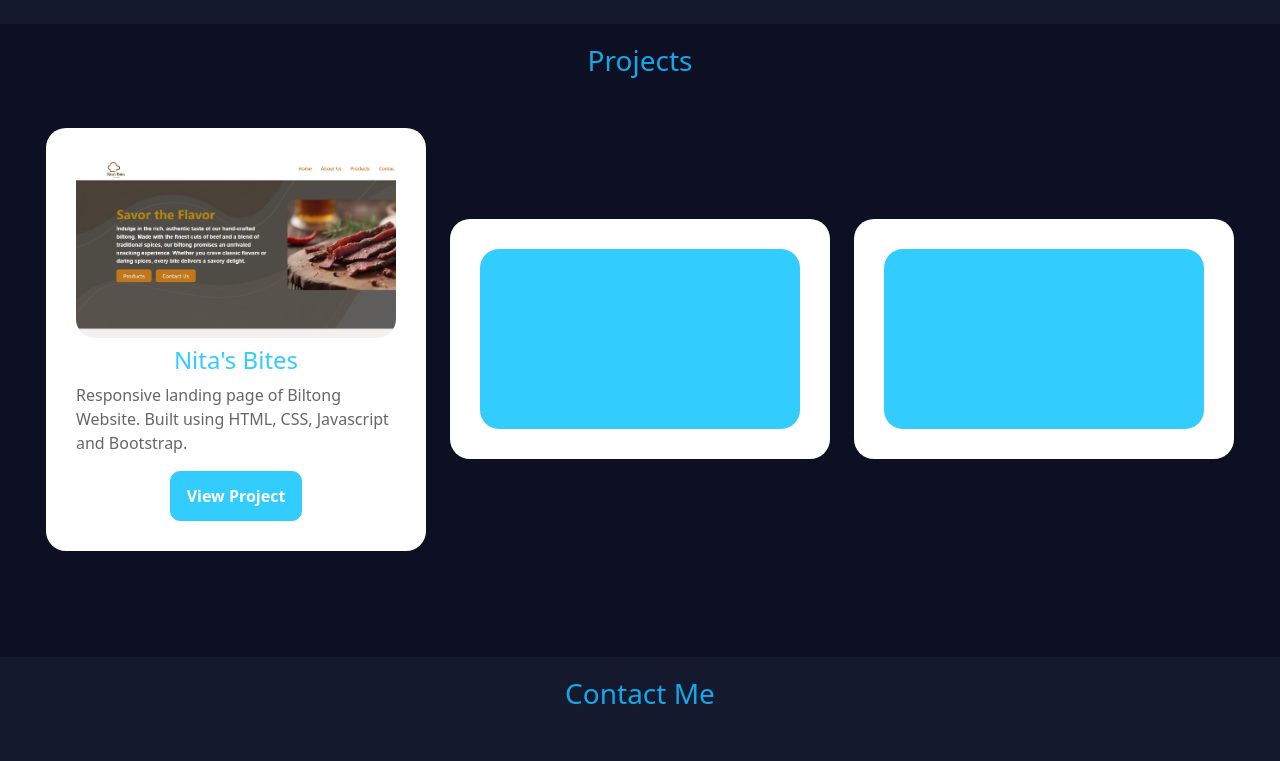
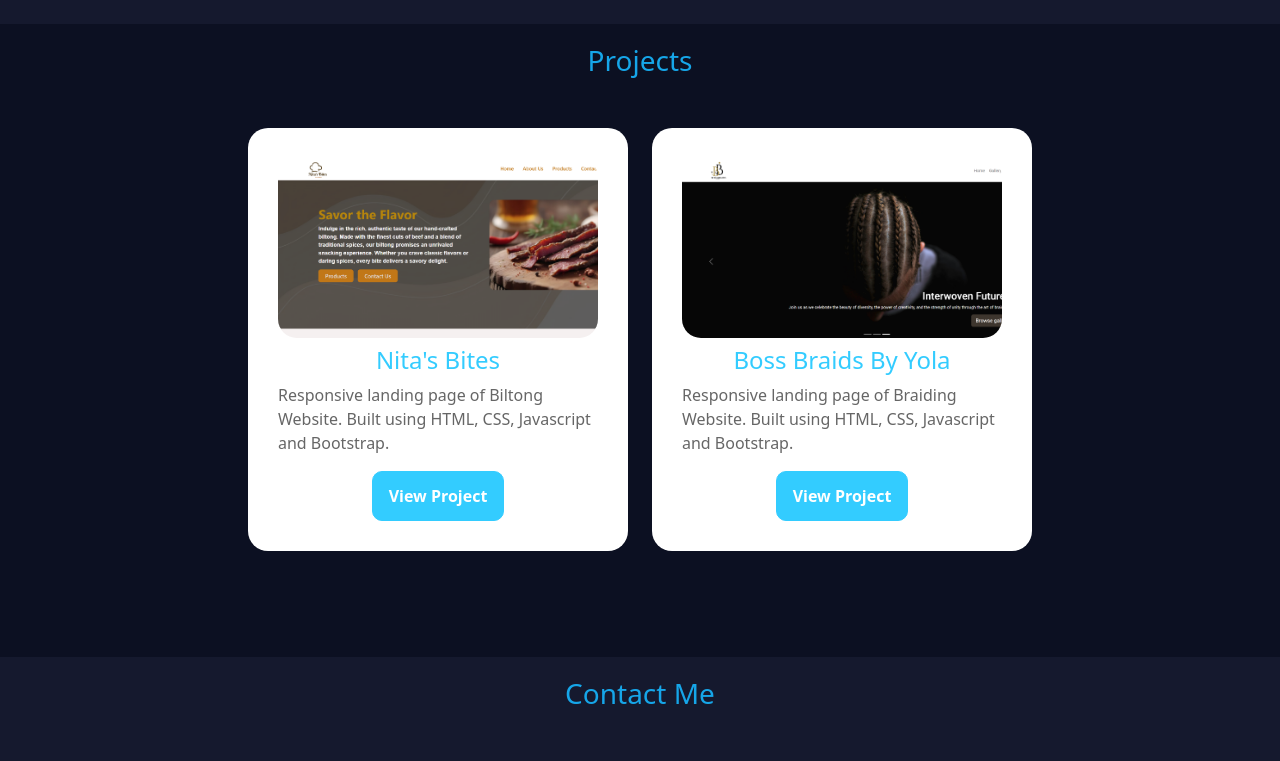
Before and after one commit to GodRAIZEL/Personal-Portfolio-Umuzi-, a plain HTML site: page src/index.html in a window 1280 px wide. Shown: the part 2860-3621 px from the top of the page. Drawn offline with nearby package versions, Linux system fonts and the light colour scheme.

Commit message:
updated portfolio

```diff
--- a/src/index.html
+++ b/src/index.html
@@ -166,24 +166,22 @@
                 class="project-btn">View Project</button></a></div>
         </div>
       </a>
-
-      <div class="project" data-aos="flip-left">
-        <div class="project-image project-2">
+      <a href="https://boss-braids-by-yola.vercel.app/" target="_blank" style="text-decoration: none;">
+        <div class="project" data-aos="flip-left">
+          <div class="project-image project-2">
+          </div>
+          <div class="project-info">
+            <h4 class="project-title">Boss Braids By Yola</h4>
+            <p class="project-description">Responsive landing page of Braiding Website. Built using HTML, CSS,
+              Javascript
+              and Bootstrap.</p>
+          </div>
+          <div class="project-button-holder"><a href="https://boss-braids-by-yola.vercel.app/" target="_blank"><button
+                class="project-btn">View Project</button></a></div>
         </div>
-        <div class="project-info"></div>
-      </div>
-
-      <div class="project" data-aos="flip-left">
-        <div class="project-image project-3">
-        </div>
-        <div class="project-info"></div>
-      </div>
-
-
-
-
-
     </div>
+    </a>
+  </div>
 
 
   </div>
--- a/src/styles.css
+++ b/src/styles.css
@@ -410,6 +410,11 @@ ul li p {
 	background-size: cover;
 }
 
+.project-2{
+	background-image: url('imgs/BossBraids.png');
+	background-size: cover;
+}
+
 .project-title {
 	display: flex;
 	justify-content: center;
```
Also changed, not shown: src/imgs/BossBraids.png (added).
